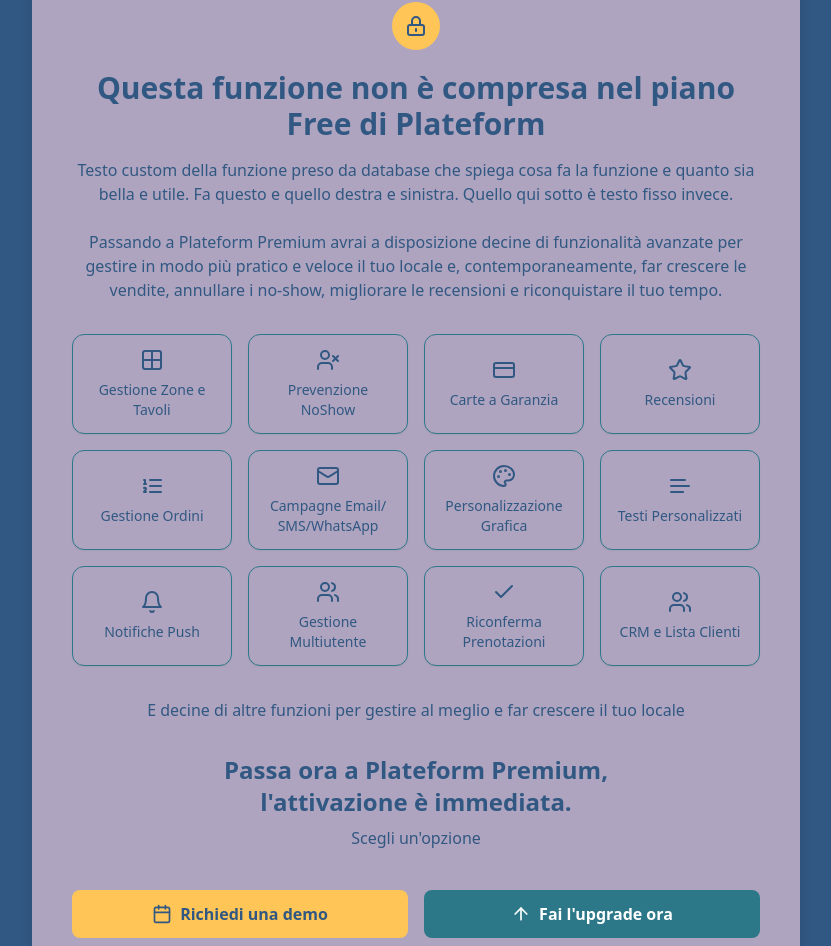
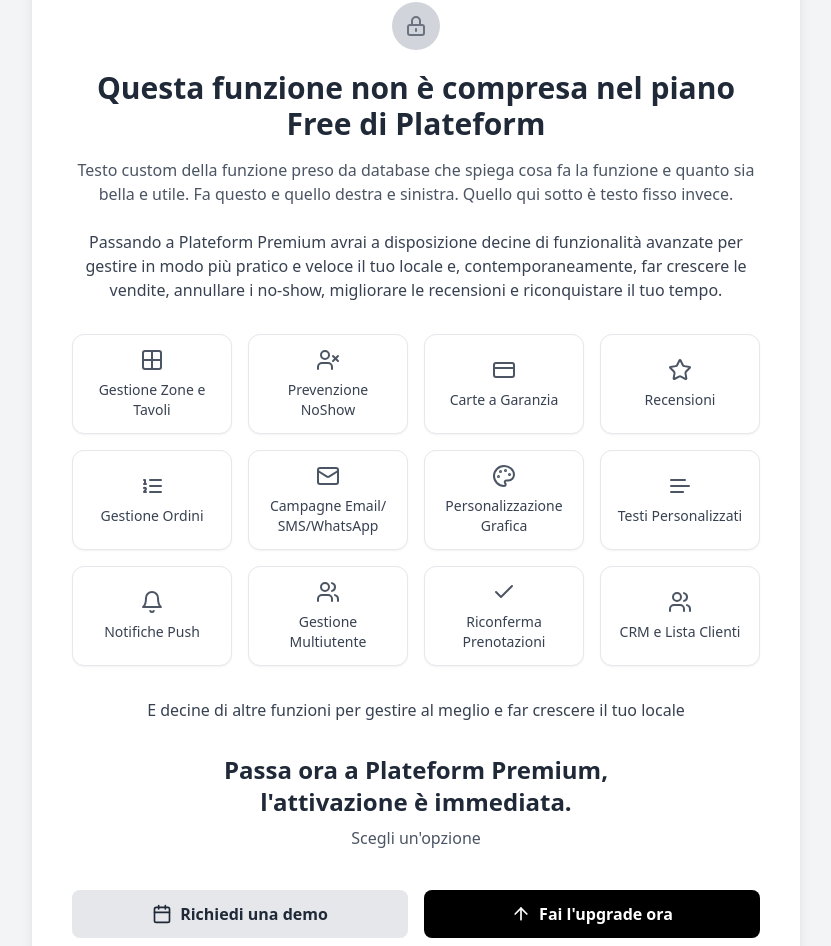
Before and after one commit to LucaFronzo/html-layout-free-upgrade, a React (Vite) app: page / in a window 1280 px wide. Shown: the part 54-1000 px from the top of the page, without its empty margins (224-1055 px from the left). Built offline with nearby package versions, Linux system fonts and the light colour scheme.

Commit message:
Reverted to commit 4e3e329c3c52b9ebbd3f372591e1de5bee9ce3a9

```diff
--- a/src/components/PremiumFeatures.tsx
+++ b/src/components/PremiumFeatures.tsx
@@ -23,38 +23,38 @@ interface FeatureCardProps {
 
 const FeatureCard = ({ icon, title }: FeatureCardProps) => {
   return (
-    <div className="bg-[#AEA4BF] rounded-xl p-4 flex flex-col items-center justify-center gap-2 border border-[#2C7888] h-[100px] shadow-sm hover:shadow-md transition-shadow hover:bg-[#FF575A]">
-      <div className="text-[#315882]">{icon}</div>
-      <span className="text-center text-sm font-medium text-[#315882]">{title}</span>
+    <div className="bg-white rounded-xl p-4 flex flex-col items-center justify-center gap-2 border border-gray-200 h-[100px] shadow-sm hover:shadow-md transition-shadow">
+      <div className="text-gray-600">{icon}</div>
+      <span className="text-center text-sm font-medium text-gray-700">{title}</span>
     </div>
   );
 };
 
 const PremiumFeatures = () => {
   return (
-    <div className="bg-[#AEA4BF] rounded-3xl shadow-lg max-w-3xl mx-auto p-6 sm:p-8 md:p-10">
+    <div className="bg-white rounded-3xl shadow-lg max-w-3xl mx-auto p-6 sm:p-8 md:p-10">
       <div className="flex flex-col items-center">
         {/* Lock Icon */}
-        <div className="bg-[#FFC556] rounded-full p-3 mb-5">
-          <svg className="w-6 h-6 text-[#315882]" fill="none" stroke="currentColor" viewBox="0 0 24 24" xmlns="http://www.w3.org/2000/svg">
+        <div className="bg-gray-300 rounded-full p-3 mb-5">
+          <svg className="w-6 h-6 text-gray-500" fill="none" stroke="currentColor" viewBox="0 0 24 24" xmlns="http://www.w3.org/2000/svg">
             <path strokeLinecap="round" strokeLinejoin="round" strokeWidth="2" d="M12 15v2m-6 4h12a2 2 0 002-2v-6a2 2 0 00-2-2H6a2 2 0 00-2 2v6a2 2 0 002 2zm10-10V7a4 4 0 00-8 0v4h8z"></path>
           </svg>
         </div>
 
         {/* Header Text */}
-        <h1 className="text-2xl sm:text-3xl font-bold text-center text-[#315882] mb-4">
+        <h1 className="text-2xl sm:text-3xl font-bold text-center text-gray-800 mb-4">
           Questa funzione non è compresa nel piano Free di Plateform
         </h1>
 
         {/* Description Text */}
-        <p className="text-[#315882] text-center mb-6">
+        <p className="text-gray-600 text-center mb-6">
           Testo custom della funzione preso da database che spiega cosa fa la funzione
           e quanto sia bella e utile. Fa questo e quello destra e sinistra. Quello qui sotto è
           testo fisso invece.
         </p>
 
         {/* Premium Advantages */}
-        <p className="text-[#315882] font-medium text-center mb-8">
+        <p className="text-gray-700 font-medium text-center mb-8">
           Passando a Plateform Premium avrai a disposizione decine di funzionalità
           avanzate per gestire in modo più pratico e veloce il tuo locale e,
           contemporaneamente, far crescere le vendite, annullare i no-show,
@@ -80,37 +80,37 @@ const PremiumFeatures = () => {
         </div>
 
         {/* Additional Text */}
-        <p className="text-[#315882] text-center mb-8">
+        <p className="text-gray-700 text-center mb-8">
           E decine di altre funzioni per gestire al meglio e far crescere il tuo locale
         </p>
 
         {/* Call to action */}
         <div className="text-center mb-4">
-          <h2 className="text-2xl font-bold text-[#315882] mb-2">
+          <h2 className="text-2xl font-bold text-gray-800 mb-2">
             Passa ora a Plateform Premium, <br />
             l'attivazione è immediata.
           </h2>
-          <p className="text-[#315882] mb-6">Scegli un'opzione</p>
+          <p className="text-gray-600 mb-6">Scegli un'opzione</p>
         </div>
 
         {/* Action Buttons */}
         <div className="flex flex-col sm:flex-row w-full gap-4 mb-4">
           <div className="flex-1">
-            <button className="w-full bg-[#FFC556] hover:bg-[#FF575A] text-[#315882] font-semibold py-3 px-4 rounded-lg flex items-center justify-center gap-2 transition-colors">
+            <button className="w-full bg-gray-200 hover:bg-gray-300 text-gray-800 font-semibold py-3 px-4 rounded-lg flex items-center justify-center gap-2 transition-colors">
               <Calendar size={20} />
               <span>Richiedi una demo</span>
             </button>
-            <p className="text-xs text-center mt-2 text-[#315882]">
+            <p className="text-xs text-center mt-2 text-gray-600">
               Prendi appuntamento telefonico con un consulente
             </p>
           </div>
 
           <div className="flex-1">
-            <button className="w-full bg-[#2C7888] hover:bg-[#315882] text-white font-semibold py-3 px-4 rounded-lg flex items-center justify-center gap-2 transition-colors">
+            <button className="w-full bg-black hover:bg-gray-800 text-white font-semibold py-3 px-4 rounded-lg flex items-center justify-center gap-2 transition-colors">
               <ArrowUp size={20} />
               <span>Fai l'upgrade ora</span>
             </button>
-            <p className="text-xs text-center mt-2 text-[#315882]">
+            <p className="text-xs text-center mt-2 text-gray-600">
               Piani e prezzi nella pagina seguente
             </p>
           </div>
--- a/src/pages/Index.tsx
+++ b/src/pages/Index.tsx
@@ -3,7 +3,7 @@ import PremiumFeatures from "@/components/PremiumFeatures";
 
 const Index = () => {
   return (
-    <div className="min-h-screen flex items-center justify-center bg-[#315882] p-4">
+    <div className="min-h-screen flex items-center justify-center bg-gray-100 p-4">
       <PremiumFeatures />
     </div>
   );
```
